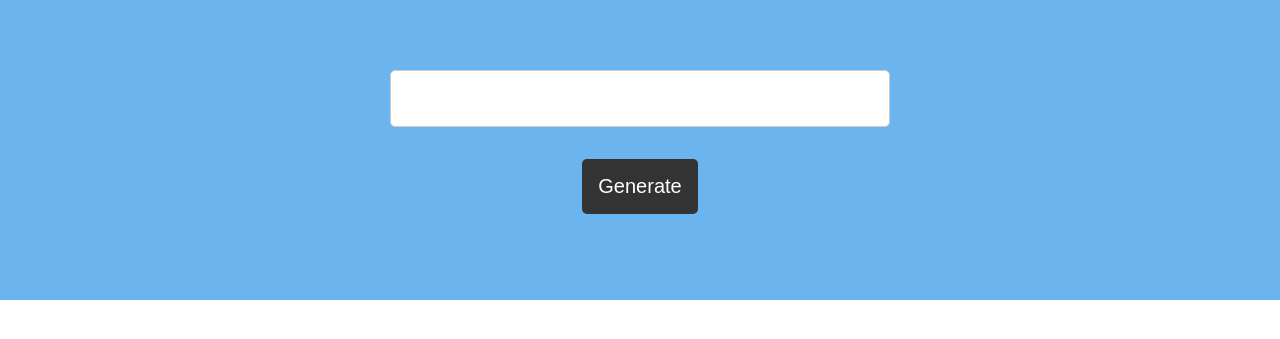
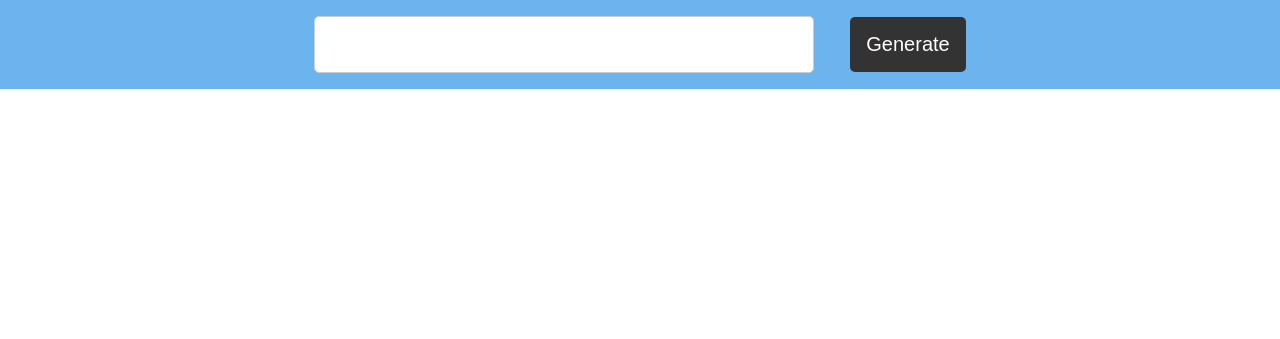
Before and after one commit to mayerxc/flask_openai_image, a Flask app: page / in a window 1280 px wide. Shown: the part 59-398 px from the top of the page. Run offline with Flask 2, Linux system fonts and the light colour scheme.

Commit message:
update style

```diff
--- a/static/style.css
+++ b/static/style.css
@@ -33,12 +33,12 @@ nav a:hover {
 /* main */
 
 .form-container {
-  height: 300px;
+  /* height: 300px; */
   width: 100%;
   background: var(--primary-color);
 }
 
-form {
+.form-container {
   display: flex;
   align-items: center;
   justify-content: center;
@@ -47,17 +47,17 @@ form {
   width: 100%;
 }
 
-form input {
+.form-container input {
   font-size: 20px;
   width: 500px;
   max-width: 500px;
   padding: 1rem;
   border: 1px solid #ccc;
   border-radius: 5px;
-  margin-bottom: 1rem;
+  margin: 1rem;
 }
 
-form button {
+.form-container button {
   font-size: 20px;
   color: white;
   background-color: #333;
@@ -68,6 +68,24 @@ form button {
   cursor: pointer;
 }
 
-form button:hover {
+.form-container button:hover {
   transform: scale(1.1);
 }
+
+/* image section */
+
+.image-container {
+  /* width: 100%; */
+  display: flex;
+  align-items: center;
+  justify-content: center;
+  flex-direction: column;
+}
+
+.msg {
+  color: rgb(231, 31, 31);
+}
+
+img {
+  margin: 0.5rem;
+}
```
